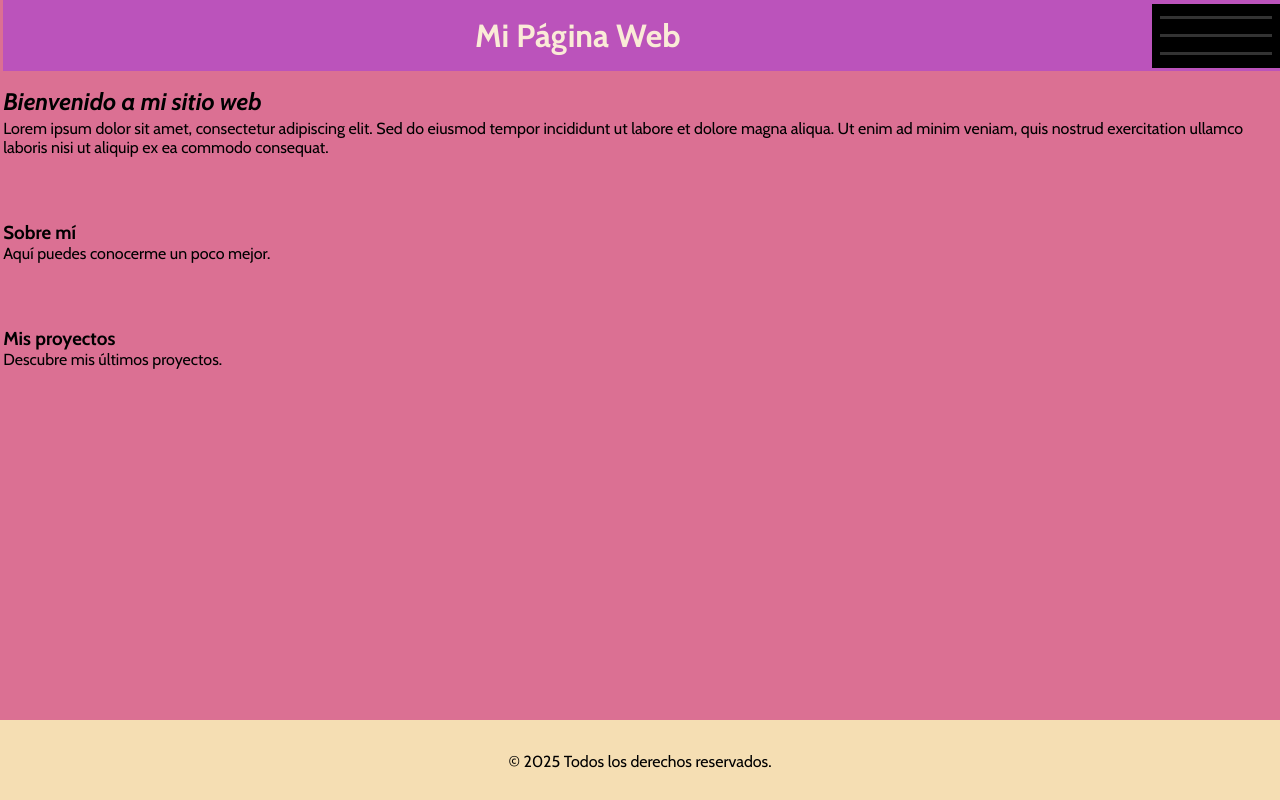
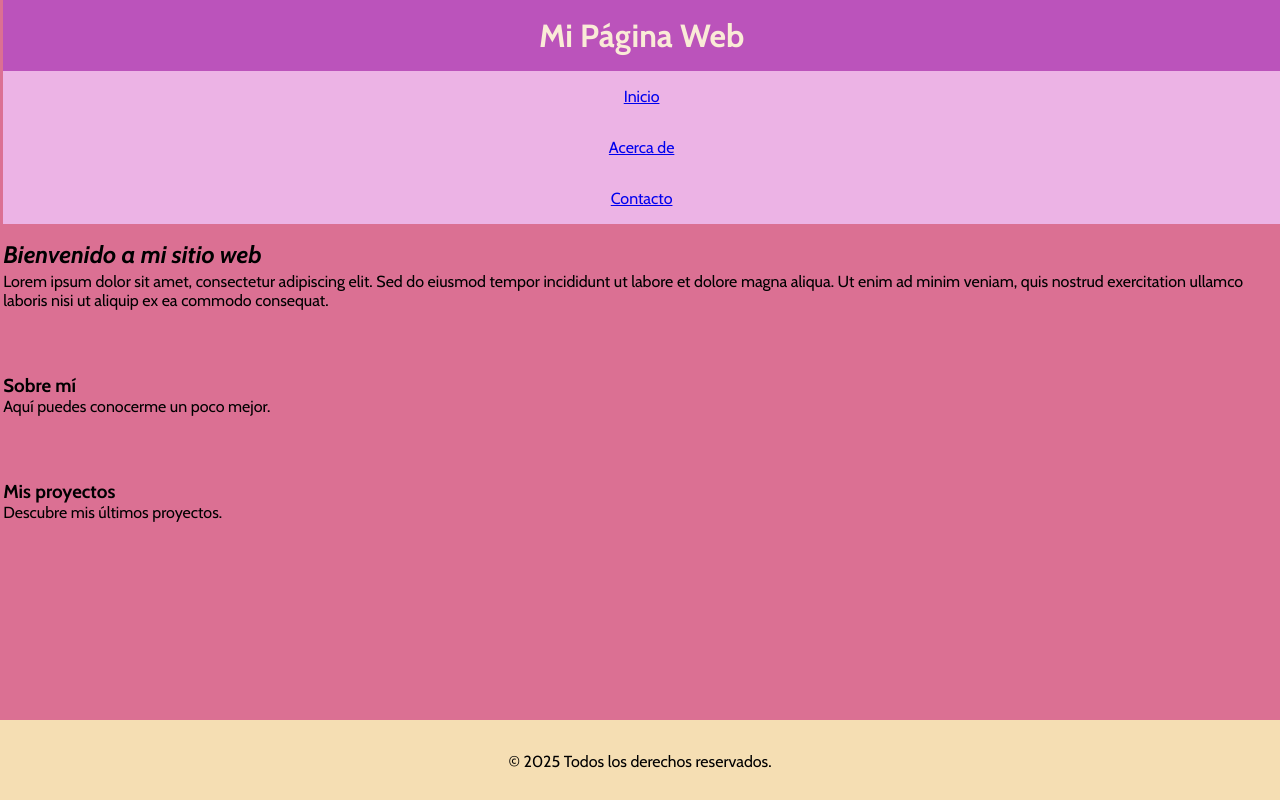
Before and after one commit to TICAMOLINA/desafio-12-ejercicio-a, a website built with Vite: page index.html in a window 1280 px wide. Built offline with nearby package versions, Linux system fonts and the light colour scheme; a web font is replaced by a local one.

Commit message:
Finalizo el estilo para el tamaño small

```diff
--- a/src/sass/layout/_header.scss
+++ b/src/sass/layout/_header.scss
@@ -56,6 +56,19 @@
             }
         }
 
+        @media screen and (min-width: 576px) {
+            & {
+                flex-direction: column;
+            }
+
+            & .menu-toogle {
+                display: none;
+            }
+
+            & h1 {
+                width: 100%;
+            }
+        }
 }
 
 #menu {
@@ -82,4 +95,11 @@
         display: block;
         padding: variables.$relative-padding;
     }
+
+    @media screen and (min-width: 576px) {
+        & {
+            display: flex;
+            flex-direction: column;
+        }
+    }
 }
```
